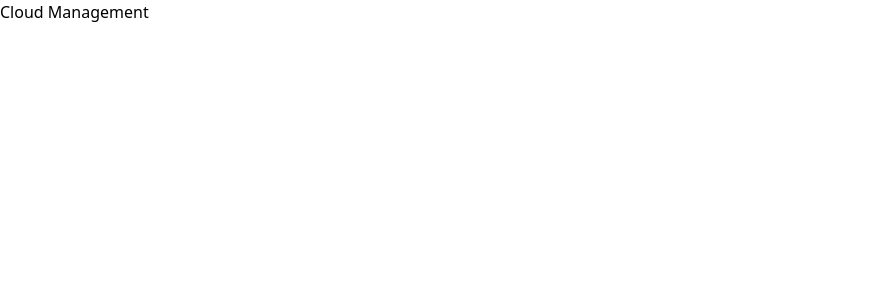
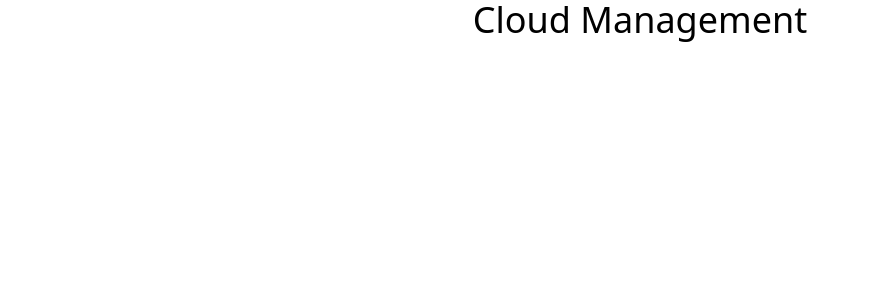
Before and after one commit to dashingshree6/Cloud-Management-App, a React (Create React App) app in the folder frontend/: page / in a window 1280 px wide. Shown: the top 300 px of the page, without its empty margins (0-869 px from the left). Built offline with nearby package versions, Linux system fonts and the light colour scheme.

Commit message:
Update App.js

```diff
--- a/frontend/src/App.js
+++ b/frontend/src/App.js
@@ -1,8 +1,8 @@
 
 function App() {
   return (
-    <div className="App">
-     Cloud Management
+    <div>
+      <p className='text-4xl text-center'>Cloud Management</p>
     </div>
   );
 }
```
